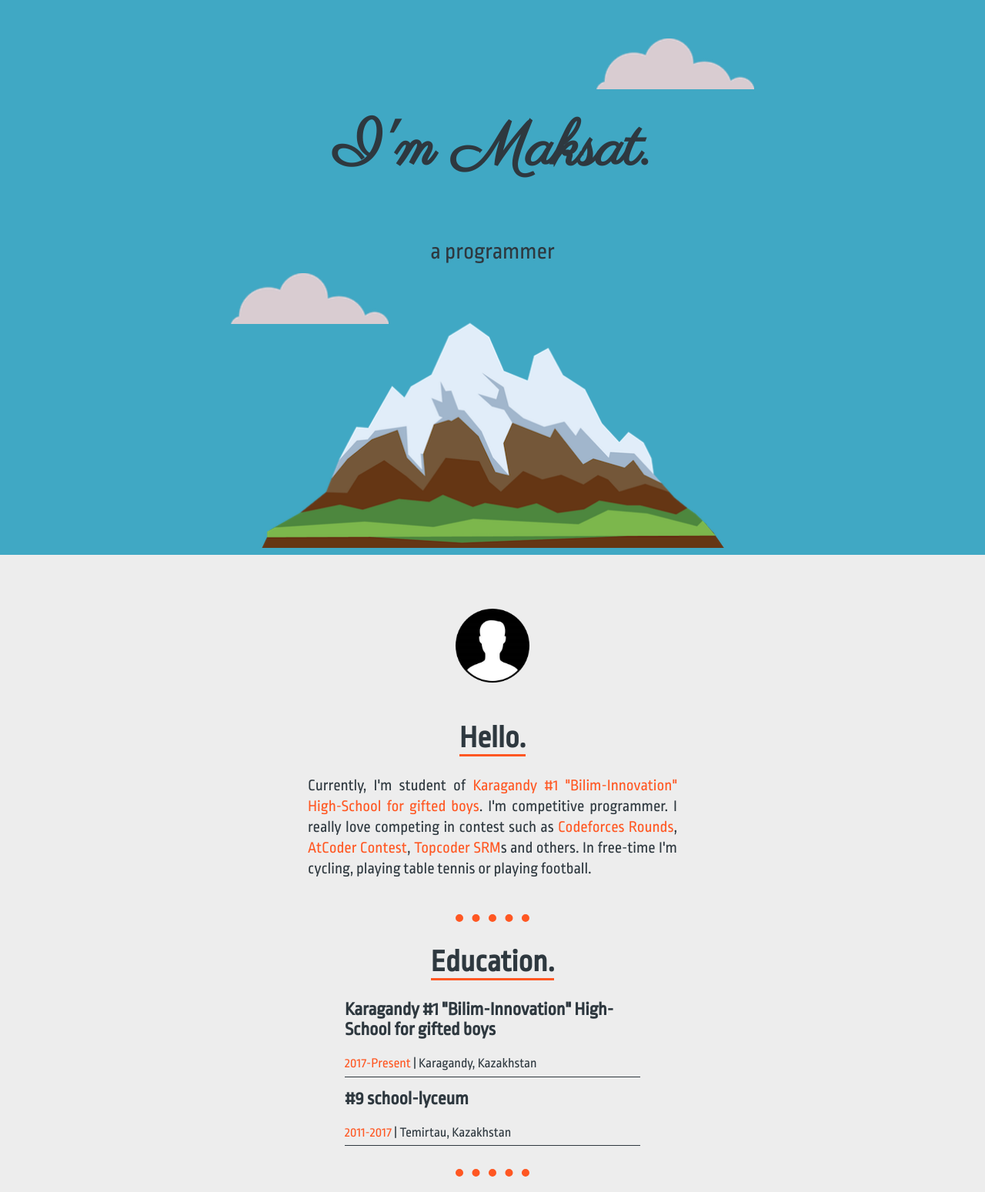
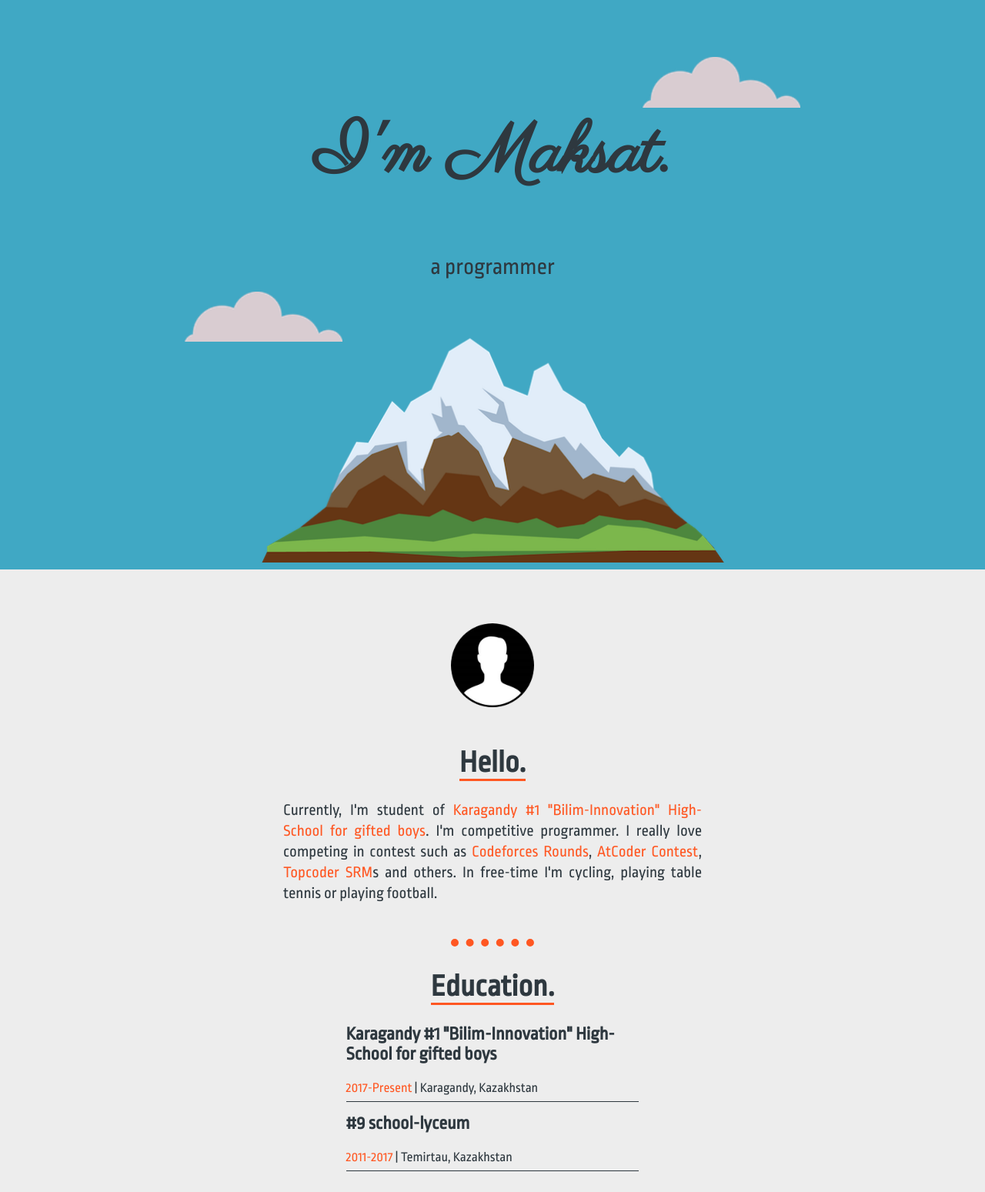
Before and after one commit to userMaksat/cv, a plain HTML site: page index.html in a window 1280 px wide. Shown: the top 1549 px of the page at 77% size. Drawn offline with Linux system fonts and the light colour scheme.

Commit message:
Some small modifications in style.css

```diff
--- a/css/style.css
+++ b/css/style.css
@@ -47,7 +47,7 @@ a:hover {
 }
 
 .middle-container {
-  width: 75%;
+  width: 85%;
   margin: 0 auto;
   background-color: #ededed;
   color: #2e383f;
@@ -63,23 +63,23 @@ a:hover {
 .title {
   margin-top: 0;
   font-family: 'Parisienne', cursive;
-  font-size: 80px;
+  font-size: 562.5%;
 }
 
 .subtitle {
-  font-size: 30px;
+  font-size: 187.5%;
 }
 
 .top-cloud {
   position: absolute;
-  top: 50px;
-  right: 300px;
+  top: 10%;
+  right: 18.75%;
 }
 
 .bottom-cloud {
   position: absolute;
-  left: 300px;
-  bottom: 300px;
+  left: 18.75%;
+  bottom: 40%;
 }
 
 .cloud {
@@ -134,7 +134,7 @@ a:hover {
 
 .school-row {
   text-align: left;
-  width: 40%;
+  width: 35%;
   margin: 0 auto;
   border-style: none none solid none;
   border-width: 1px;
@@ -152,7 +152,7 @@ a:hover {
 
 .honor-row {
   text-align: left;
-  width: 43%;
+  width: 37.5%;
   margin: 0 auto;
   border-style: none none solid none;
   border-width: 1px;
```
